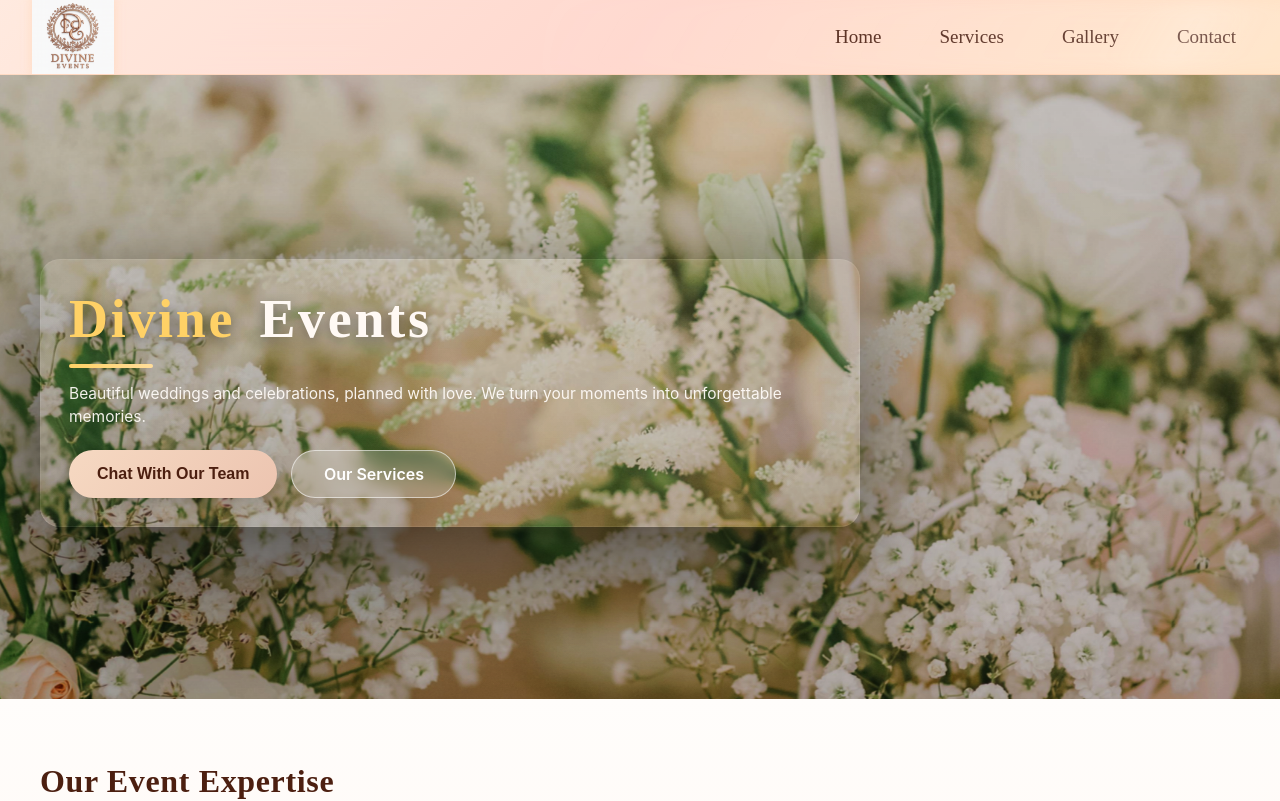
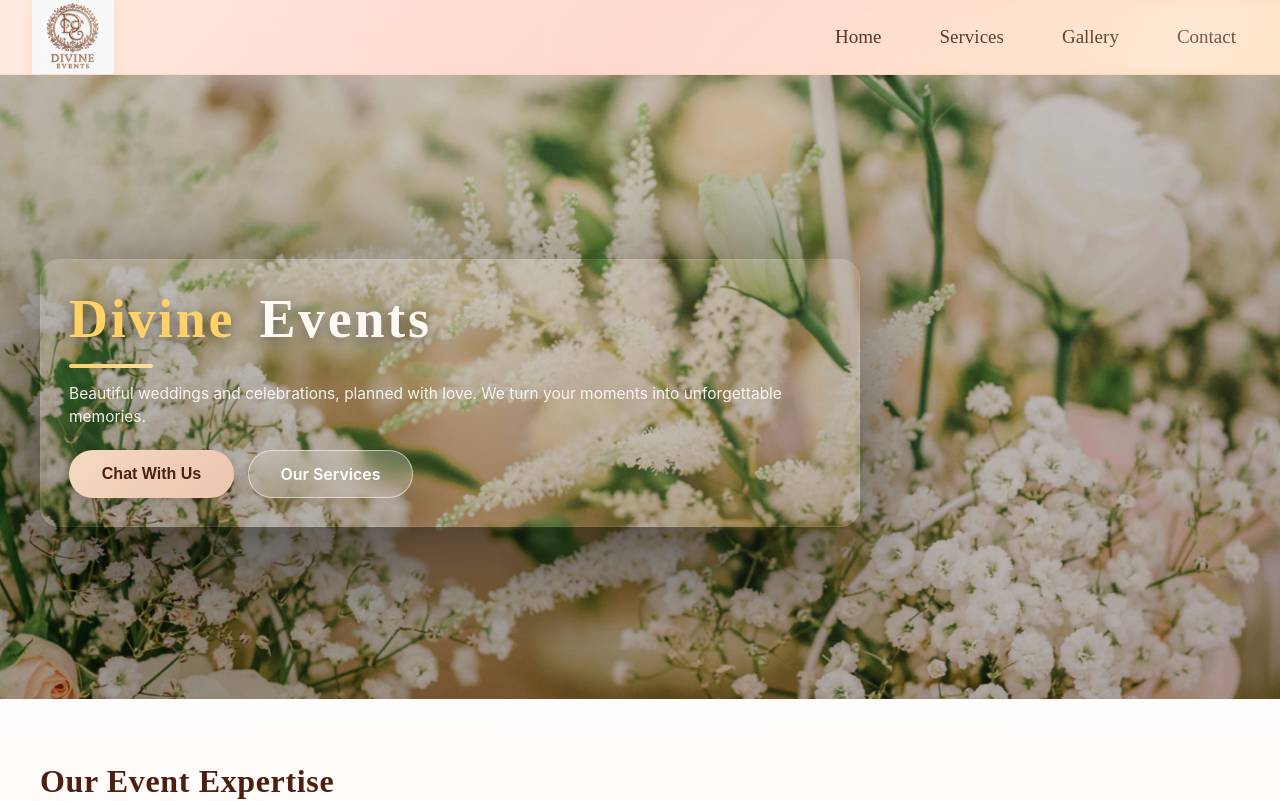
Before and after one commit to HemantSonare/DivineEventsApp, a Next.js app: page / in a window 1280 px wide. Shown: the top 801 px of the page. Built offline with nearby package versions, Linux system fonts and the light colour scheme.

Commit message:
Update Hero.js

```diff
--- a/components/Hero.js
+++ b/components/Hero.js
@@ -51,7 +51,7 @@ export default function Hero(){
           </p>
 
           <div className="hero-ctas">
-            <button className="btn-gold" onClick={openWhats}>Chat With Our Team</button>
+            <button className="btn-gold" onClick={openWhats}>Chat With Us</button>
             <a href="#services" className="btn-glass">Our Services</a>
           </div>
         </motion.div>
```
